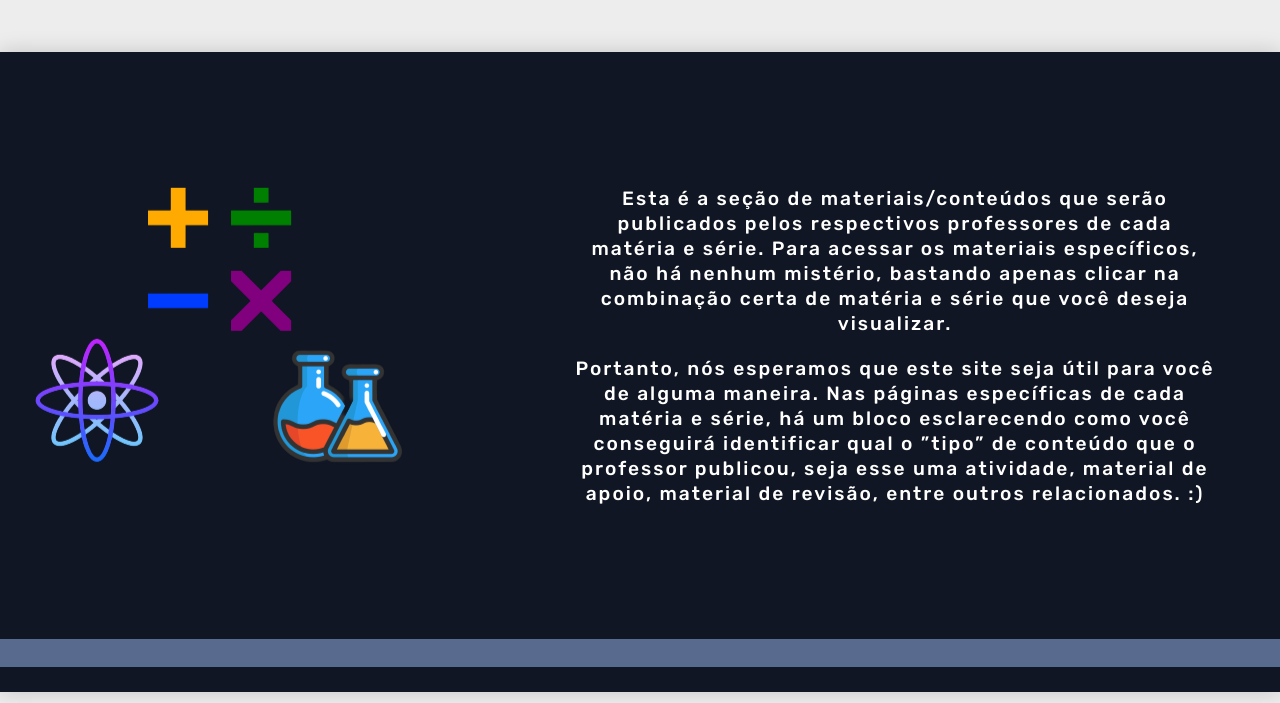
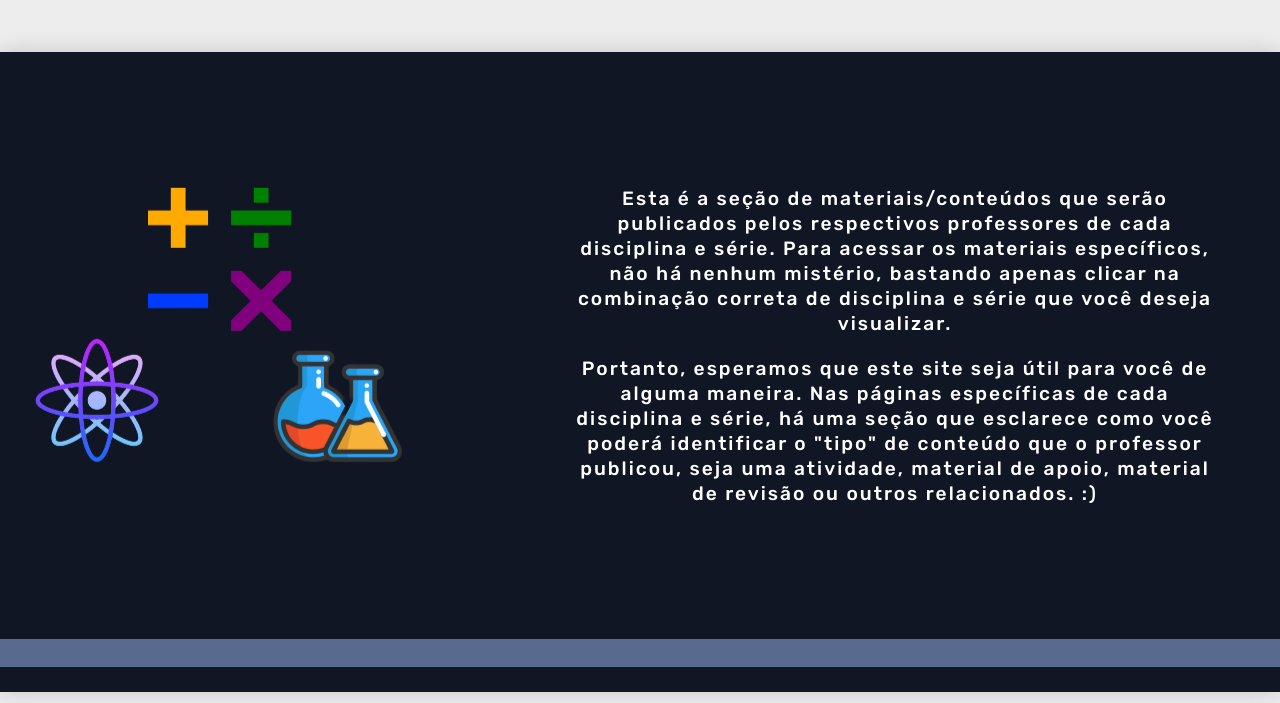
Before and after one commit to projetosetepimr/matematicandoetepimr, a Flask app: page /materiais/ in a window 1280 px wide. Shown: the part 3783-4486 px from the top of the page. Run offline with Flask 2, Linux system fonts and the light colour scheme; some libraries are stand-ins or nearby versions.

Commit message:
improving grammar

```diff
--- a/matematicando/templates/contacts.html
+++ b/matematicando/templates/contacts.html
@@ -56,9 +56,9 @@
         <h1>Contate-nos</h1>
         <section id="contacts-box">
             <div id="text">
-                <p>Caso você deseje entrar em contato conosco para expressar um feedback sobre este site, ou até mesmo
-                apontar pontos de melhoria, seja bem-vindo. Nós, o Matematicando ETEPIMR, aceitamos a sua opinião.
-                Por fim, você poderá utilizar alguma das opções abaixo para realizar contato:</p>
+                <p>Caso você deseje entrar em contato conosco para fornecer feedback sobre este site ou até mesmo apontar
+                pontos de melhoria, seja bem-vindo. Nós, do Matematicando ETEPIMR, valorizamos a sua opinião. Por fim,
+                você poderá utilizar uma das opções abaixo para entrar em contato:</p>
             </div>
             <div id="contacts-list">
               <div class="contact" onclick="copyContactToClipboard('{{ email }}', 'Email')">
--- a/matematicando/templates/materials.html
+++ b/matematicando/templates/materials.html
@@ -181,12 +181,13 @@
                 <img src="{{ url_for('static', filename='img/materials/materials-lv1/triad.png') }}" alt="Science Triad">
                 <div id="right">
                     <p>Esta é a seção de materiais/conteúdos que serão publicados pelos respectivos professores de cada
-                    matéria e série. Para acessar os materiais específicos, não há nenhum mistério, bastando apenas
-                    clicar na combinação certa de matéria e série que você deseja visualizar.</p>
-                    <p>Portanto, nós esperamos que este site seja útil para você de alguma maneira. Nas páginas específicas
-                    de cada matéria e série, há um bloco esclarecendo como você conseguirá identificar qual o ”tipo” de
-                    conteúdo que o professor publicou, seja esse uma atividade, material de apoio, material de
-                    revisão, entre outros relacionados. :)</p>
+                    disciplina e série. Para acessar os materiais específicos, não há nenhum mistério, bastando apenas
+                    clicar na combinação correta de disciplina e série que você deseja visualizar.</p>
+
+                    <p>Portanto, esperamos que este site seja útil para você de alguma maneira. Nas páginas específicas de
+                    cada disciplina e série, há uma seção que esclarece como você poderá identificar o "tipo" de conteúdo
+                    que o professor publicou, seja uma atividade, material de apoio, material de revisão ou outros
+                    relacionados. :)</p>
                 </div>
             </div>
             <div id="line"></div>
```
Also changed, not shown: matematicando/templates/home.html (+16 -18 lines).
